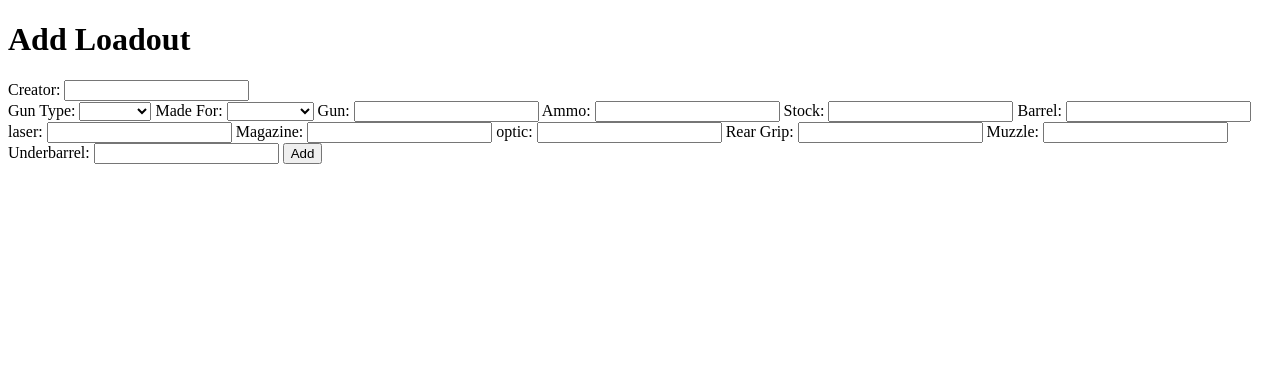
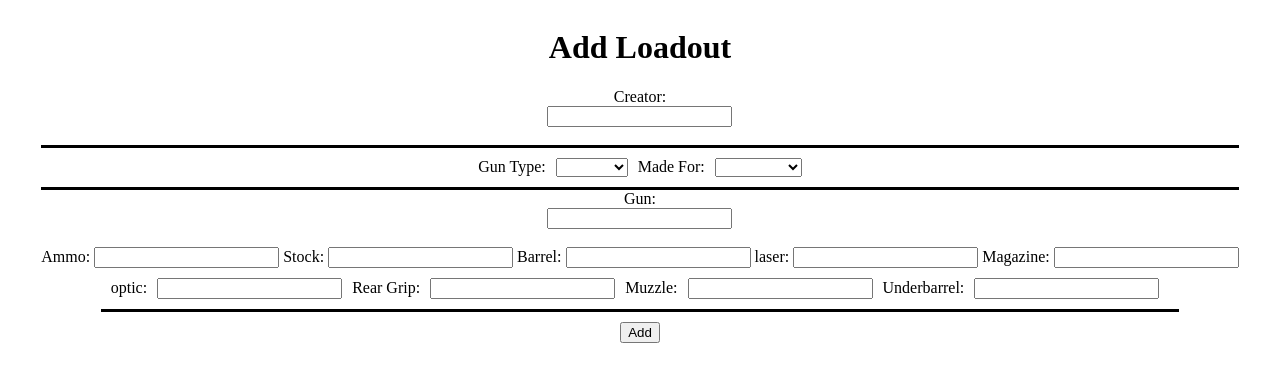
Before and after one commit to mauricegale/Loadout-Discord-Bot, a Flask app: page / in a window 1280 px wide. Shown: the top 382 px of the page. Run offline with Flask 2, Linux system fonts and the light colour scheme.

Commit message:
form styling

```diff
--- a/flask_app/controllers/main_controller.py
+++ b/flask_app/controllers/main_controller.py
@@ -12,7 +12,7 @@ def home():
         form_progress = {
             **session['data']
         }
-
+        del session['data']
     return render_template("form.html", weapons=weapons, ammo=ammo, muzzles=muzzles,
                            barrels=barrels, lasers=lasers, magazines=magazines, optics=optics,
                            rear_grips=rear_grips, stocks=stocks, underbarrels=underbarrels, form_progress=form_progress)
@@ -38,7 +38,8 @@ def create_loadout():
         session['data'] = request.form
         return redirect('/')
 
-    del session['data']
+    if 'data' in session:
+        del session['data']
     gun = Gun.add_gun(gun_data)
 
     loadout_data = {
--- a/flask_app/models/gun_model.py
+++ b/flask_app/models/gun_model.py
@@ -43,15 +43,15 @@ class Gun:
                 nulls += 1
 
         if data['gun_type'] == '':
-            flash('Must enter the type of gun', 'report')
+            flash('Must enter the type of gun', 'type')
             is_valid = False
 
         if data['gun_name'] == '':
-            flash('Must enter the name of gun', 'report')
+            flash('Must enter the name of gun', 'name_of_gun')
             is_valid = False
 
         if nulls < 4:
-            flash('Must enter at most 5 attachments', 'report')
+            flash('Must enter at most 5 attachments', 'attachments')
             is_valid = False
 
         return is_valid
--- a/flask_app/models/loadout_model.py
+++ b/flask_app/models/loadout_model.py
@@ -18,11 +18,11 @@ class Loadout:
         is_valid = True
 
         if data['game_mode'] == '':
-            flash('Must enter game mode loadout is meant for', 'report')
+            flash('Must enter game mode loadout is meant for', 'type')
             is_valid = False
 
         if data['creator'] == '':
-            flash('Must enter creator or source of loadout', 'report')
+            flash('Must enter creator or source of loadout', 'creator')
             is_valid = False
 
         return is_valid
--- /dev/null
+++ b/flask_app/static/css/style.css
@@ -0,0 +1,26 @@
+.main {
+    display: grid;
+    place-items: center;
+}
+
+.grid {
+    display: grid;
+    place-items: center;
+}
+
+.grid:first-child {
+    border-bottom: solid black 3px;
+}
+
+.flex {
+    display: flex;
+    justify-content: center;
+    align-items: center;
+    border-bottom: solid black 3px;
+    padding: 10px;
+    gap: 10px;
+}
+
+button {
+    margin: 10px;
+}
--- a/flask_app/templates/form.html
+++ b/flask_app/templates/form.html
@@ -6,24 +6,29 @@
     <meta http-equiv="X-UA-Compatible" content="IE=edge">
     <meta name="viewport" content="width=device-width, initial-scale=1.0">
     <title>Loadout Form</title>
+    <link rel="stylesheet" href="static/css/style.css">
 </head>
 
 <body>
+    <div class="main">
         <h1>Add Loadout</h1>
-    {% with rep_messages = get_flashed_messages(category_filter=['report']) %}
 
+
+        <form action="/add_loadout" method="post">
+            <div class="grid">
+                <label for='creator'>Creator:</label>
+                <input value="{{form_progress.creator}}" type='text' name='creator'><br>
+
+                {% with rep_messages = get_flashed_messages(category_filter=['creator']) %}
                 {% if rep_messages %}
-
                 {% for rep_message in rep_messages %}
-
                 <p style="color: red;">{{rep_message}}</p>
                 {% endfor %}
                 {% endif %}
                 {% endwith %}
-    <form action="/add_loadout" method="post">
-        <label for='creator'>Creator:</label>
-        <input value="{{form_progress.creator}}" type='text' name='creator'><br>
+            </div>
 
+            <div class="flex">
                 <label for='gun_type'>Gun Type:</label>
                 <select name="gun_type">\
                     <option value="{{form_progress.gun_type}}">{{form_progress.gun_type}}</option>
@@ -44,15 +49,32 @@
                     <option value="DMZ">DMZ</option>
                     <option value="warzone">Warzone</option>
                 </select>
+                {% with rep_messages = get_flashed_messages(category_filter=['type']) %}
+                {% if rep_messages %}
+                {% for rep_message in rep_messages %}
+                <p style="color: red;">{{rep_message}}</p>
+                {% endfor %}
+                {% endif %}
+                {% endwith %}
+            </div>
 
+            <div class="grid">
                 <label for='gun_name'>Gun:</label>
                 <input value="{{form_progress.gun_name}}" name="gun_name" list="gun_brow">
                 <datalist id="gun_brow">
                     {% for one_weapon in weapons %}
                     <option value="{{one_weapon}}">{{one_weapon}}</option>
                     {% endfor %}
-        </datalist>
+                </datalist><br>
+                {% with rep_messages = get_flashed_messages(category_filter=['name_of_gun']) %}
+                {% if rep_messages %}
+                {% for rep_message in rep_messages %}
+                <p style="color: red;">{{rep_message}}</p>
+                {% endfor %}
+                {% endif %}
+                {% endwith %}
 
+                <div class="inline-block">
                     <label for='ammo'>Ammo:</label>
                     <input value="{{form_progress.ammo}}" name="ammo" list="ammo_brow">
                     <datalist id="ammo_brow">
@@ -92,7 +114,9 @@
                         <option value="{{one_magazine}}">{{one_magazine}}</option>
                         {% endfor %}
                     </datalist>
+                </div>
 
+                <div class="flex">
                     <label for='optic'>optic:</label>
                     <input value="{{form_progress.optic}}" name="optic" list="optic_brow">
                     <datalist id="optic_brow">
@@ -123,10 +147,21 @@
                         {% for one_underbarrel in underbarrels %}
                         <option value="{{one_underbarrel}}">{{one_underbarrel}}</option>
                         {% endfor %}
-        </datalist>
-        <input type="submit" value="Add">
+                    </datalist><br>
+
+                </div>
+                {% with rep_messages = get_flashed_messages(category_filter=['attachments']) %}
+                {% if rep_messages %}
+                {% for rep_message in rep_messages %}
+                <p style="color: red;">{{rep_message}}</p>
+                {% endfor %}
+                {% endif %}
+                {% endwith %}
+                <button type="submit">Add</button>
+            </div>
 
         </form>
+    </div>
 </body>
 
 </html>
```
Lines whose indentation alone changed are shown as unchanged.
